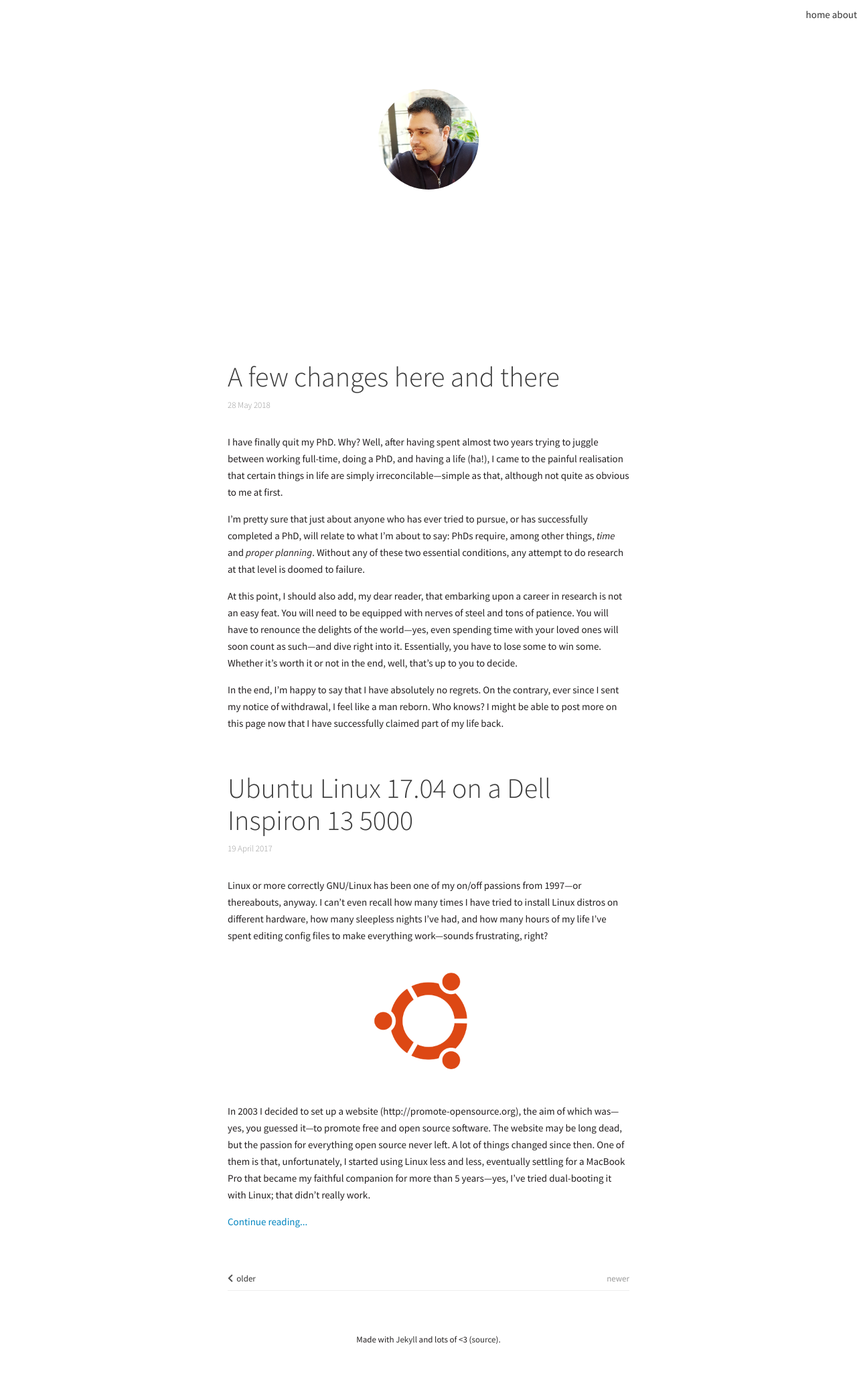
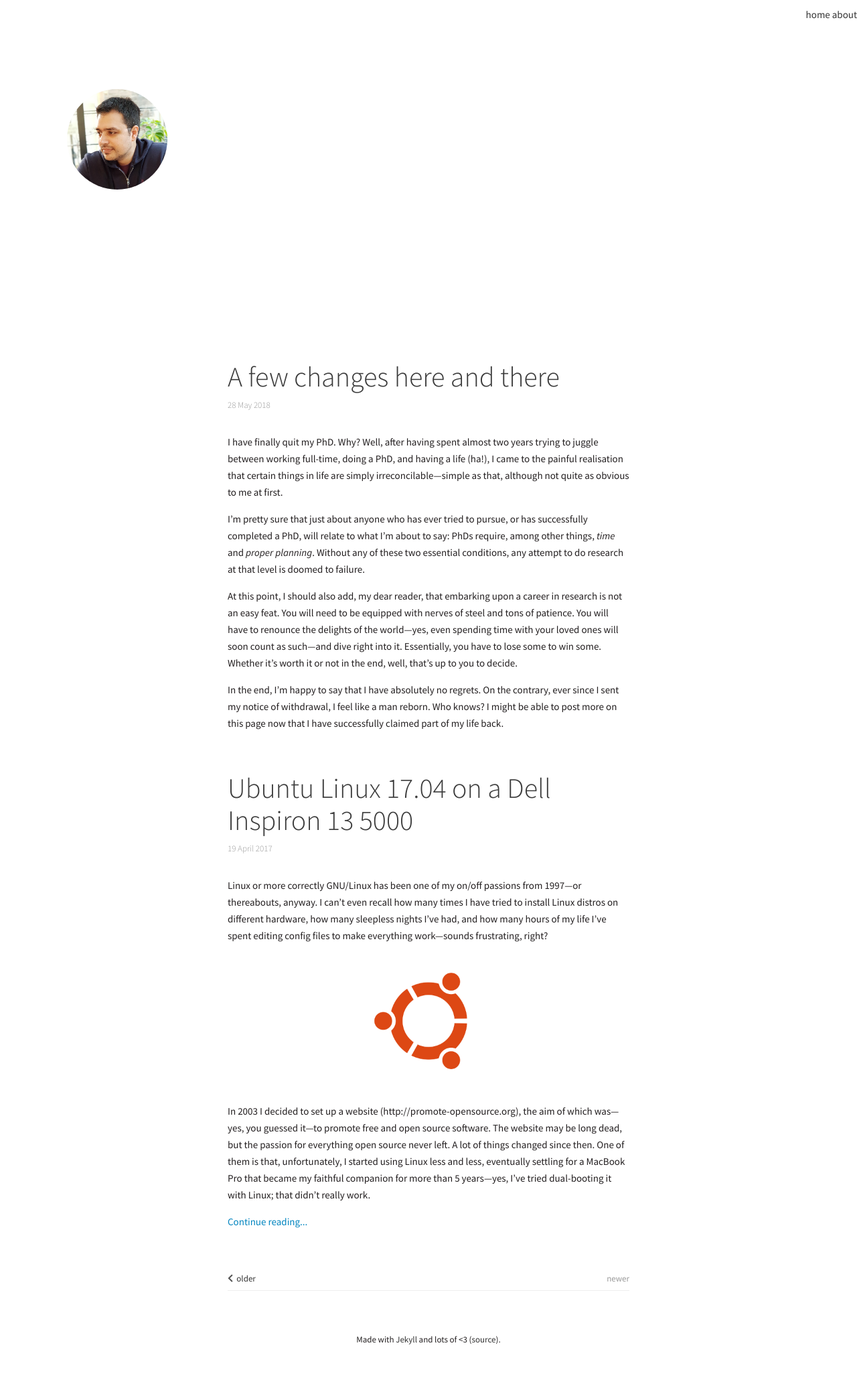
Before and after one commit to pgalatis/pgalatis.github.io, a Jekyll site: the page built from index.html, in a window 1280 px wide. Shown: the whole page at 67% size. Built offline with Jekyll 4.4.1, drawn with Linux system fonts in a browser that asks for light colours; nearby versions of some CDN libraries; the list of posts is cut into pages by our own code.

Commit message:
Update style.css

```diff
--- a/css/style.css
+++ b/css/style.css
@@ -14,6 +14,13 @@ header.top {
 
 .hero {
 	margin: 100px;
+}
+
+img.profile {
+   max-width: 150px;
+   max-height: 150px;
+   border-radius: 50%;
+   display: block;
 }
 
 p.lead {
@@ -301,14 +308,6 @@ img {
     height: auto;
 }
 
-img.profile {
-   max-width: 150px;
-   max-height: 150px;
-   border-radius: 50%;
-   margin: 0 auto 30px auto;
-   display: block;
-}
-
 .overflow img {
     max-width: 200%;
     height: auto;
```
